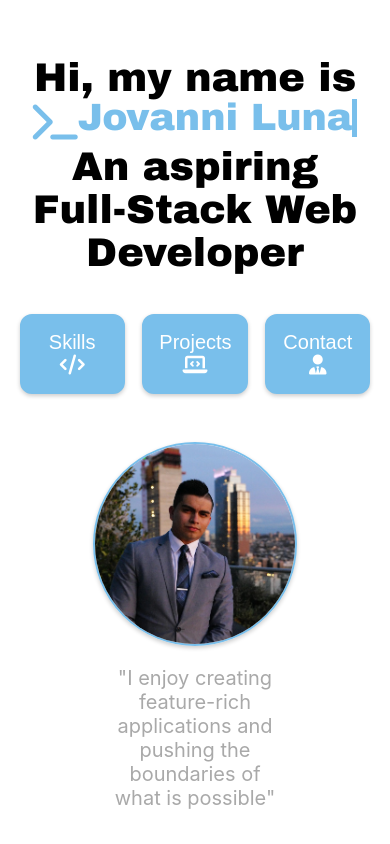
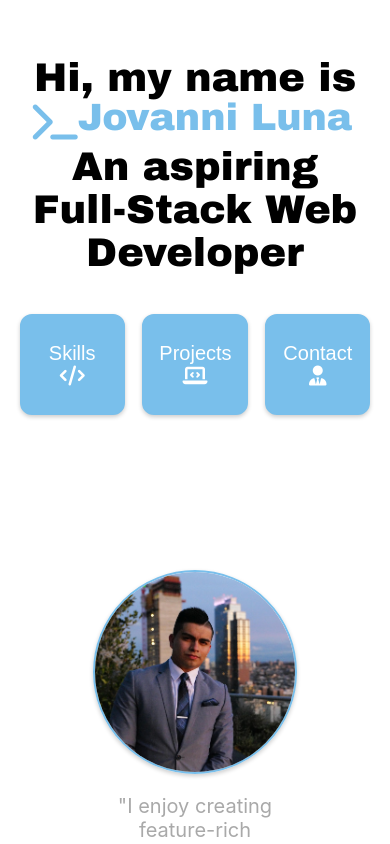
Before and after one commit to jovannil94/Porfolio, a React (Create React App) app: page / in a window 390 px wide. Shown: the top 844 px of the page. Built offline with nearby package versions, Linux system fonts and the light colour scheme.

Commit message:
working on tablet css

```diff
--- a/src/css/About.css
+++ b/src/css/About.css
@@ -181,7 +181,7 @@
         align-items: center;
         justify-content: space-between;
         width: 90vw;
-        height: fit-content;
+        height: 60vh;
         padding: 1em;
         margin-bottom: 1em;
     }
@@ -190,6 +190,7 @@
         display: flex;
         flex-direction: column;
         justify-content: center;
+        height: fit-content;
     }
 
     .aboutMe {
@@ -206,6 +207,11 @@
         padding: 1em;
     }
 
+    .aboutButton {
+        min-width: 25%;
+        min-height: 12vh;
+    }
+
     .aboutButtonContainer {
         width: 100%;
     }
--- a/src/css/Contact.css
+++ b/src/css/Contact.css
@@ -22,7 +22,6 @@
     display: flex;
     flex-direction: column;
     align-items: center;
-    /* justify-content: center; */
     width: 50%;
     height: 70vh;
 }
@@ -234,6 +233,7 @@
         display: flex;
         flex-direction: column;
         width: 100%;
+        height: fit-content;
         align-items: center;
         justify-content: center;
     }
```
